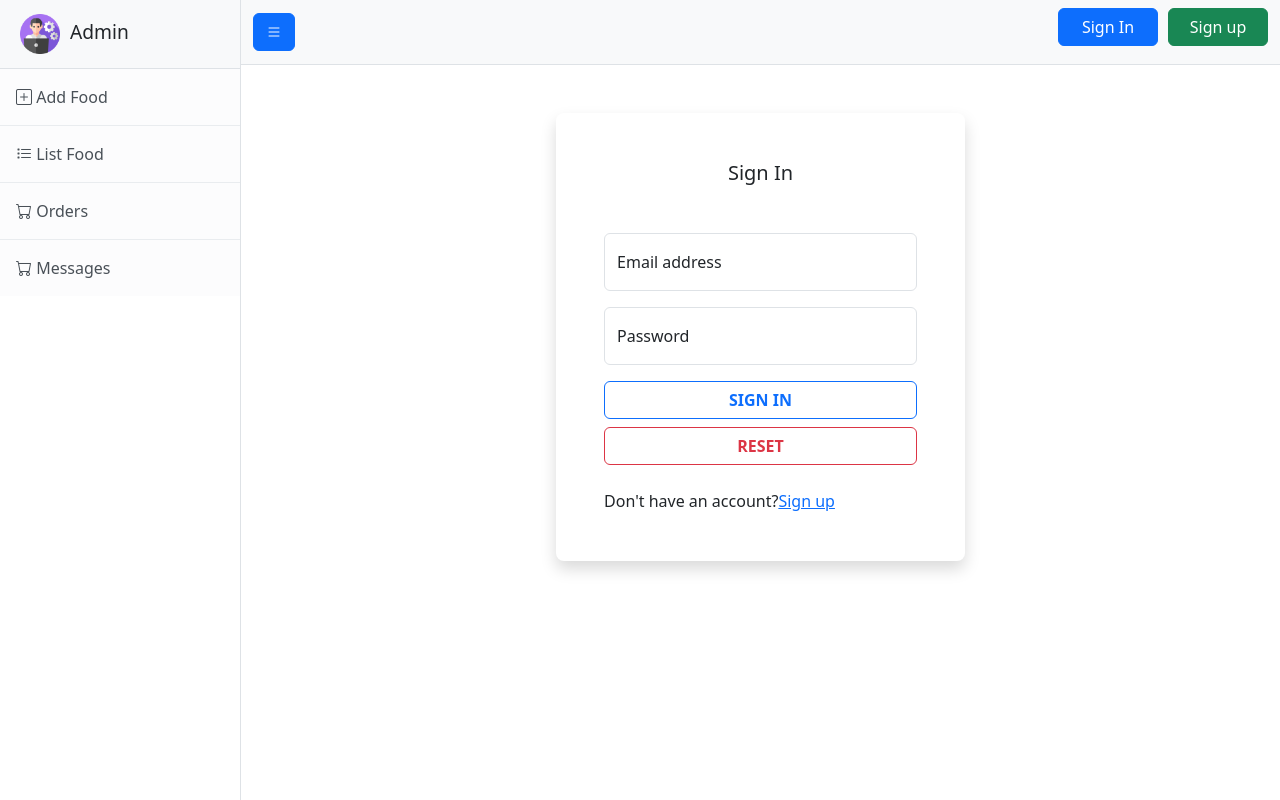
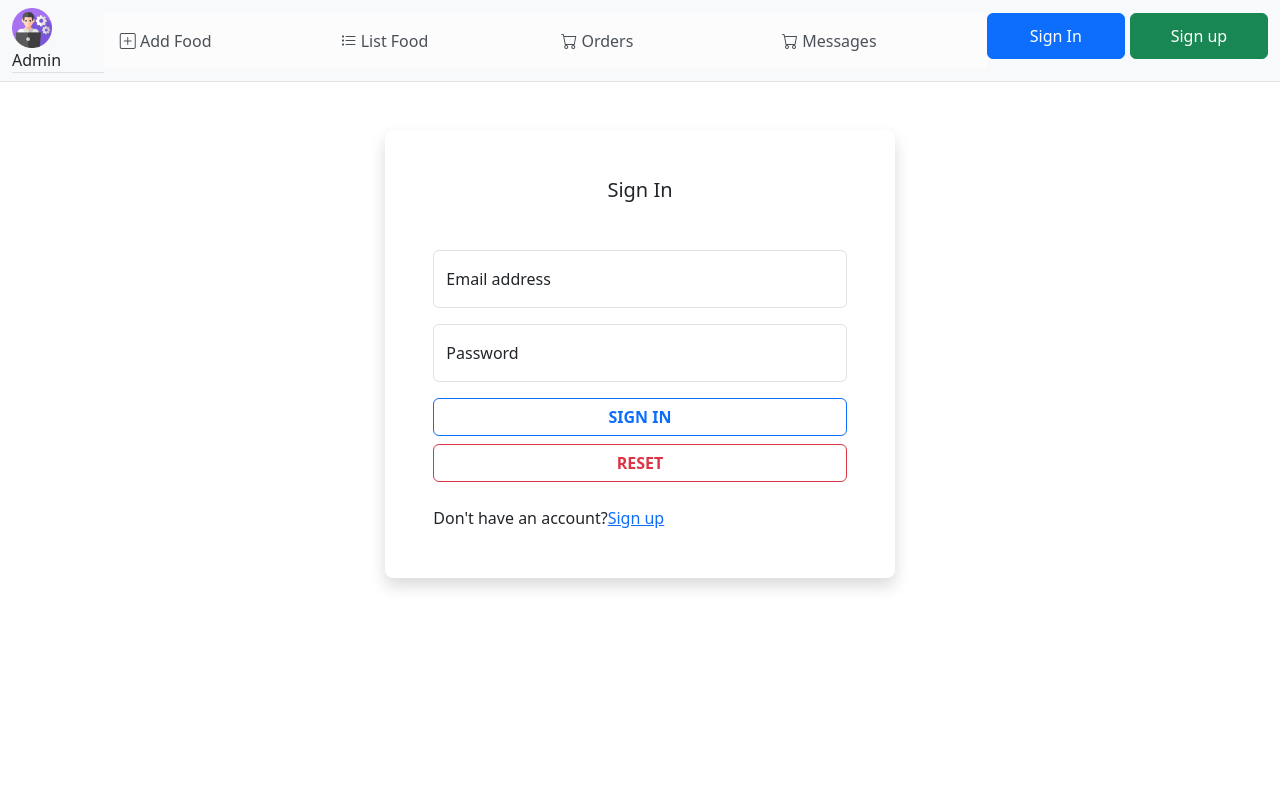
Before and after one commit to BaliaSahu/foodCourtAdmin-netlify, a React (Vite) app: page /login in a window 1280 px wide. Built offline with nearby package versions, Linux system fonts and the light colour scheme.

Commit message:
code changes

```diff
--- a/src/components/menubar/Menubar.jsx
+++ b/src/components/menubar/Menubar.jsx
@@ -1,15 +1,16 @@
 import React, { useContext } from 'react'
-import { useNavigate } from 'react-router-dom'
+import { Link, useNavigate } from 'react-router-dom'
 import { StoreContext } from '../../context/StoreContext';
+import logo from "../../assets/software-engineer.png"
 
-const Menubar = ({toggleSidebar}) => {
+const Menubar = ({ toggleSidebar }) => {
 
-    const {token,setToken,setOrders}=useContext(StoreContext);
+    const { token, setToken, setOrders } = useContext(StoreContext);
 
-    const navigate=useNavigate();
+    const navigate = useNavigate();
 
-    const logOut=()=>{
-        localStorage.setItem("token","")
+    const logOut = () => {
+        localStorage.setItem("token", "")
         setToken("");
         setOrders([]);
         navigate("/login")
@@ -18,15 +19,29 @@ const Menubar = ({toggleSidebar}) => {
     return (
         <nav className="navbar navbar-expand-lg navbar-light bg-light border-bottom">
             <div className="container-fluid">
-                <button className="btn btn-primary" id="sidebarToggle" onClick={toggleSidebar} ><i className="bi bi-list"></i></button>
+                <div className="sidebar-heading border-bottom bg-light">
+                    <img style={{ height: "40px", paddingRight: "10px" }} src={logo} alt="" />
+                    Admin</div>
                 <button className="navbar-toggler" type="button" data-bs-toggle="collapse" data-bs-target="#navbarSupportedContent" aria-controls="navbarSupportedContent" aria-expanded="false" aria-label="Toggle navigation"><span className="navbar-toggler-icon"></span></button>
-                <div className="collapse navbar-collapse" id="navbarSupportedContent">
-                    <ul className="navbar-nav ms-auto mt-2 mt-lg-0">
-                        {!token && <button onClick={()=>navigate("/login")} className='btn btn-primary' style={{width:"100px","marginBottom":"10px","marginRight":"10px"}}>Sign In</button>}
-                        {token && <button onClick={()=>logOut()} className='btn btn-danger' style={{width:"100px","marginBottom":"10px","marginRight":"10px"}} >Sign Out</button>}
-                        {!token && <button className='btn btn-success' style={{width:"100px","marginBottom":"10px"}} >Sign up</button>}
+                <div style={{ width: "100%" }} className="collapse navbar-collapse" id="navbarSupportedContent">
+                    <ul className="navbar-nav ms-auto mt-2 mt-lg-0" style={{ width: "100%" }}>
+
+                        <Link className="list-group-item list-group-item-action list-group-item-light p-3" to="/add">
+                            <i className="bi bi-plus-square"></i> Add Food</Link>
+
+                        <Link className="list-group-item list-group-item-action list-group-item-light p-3" to="/list">
+                            <i className="bi bi-list-task"></i> List Food</Link>
+                        <Link className="list-group-item list-group-item-action list-group-item-light p-3" to="/orders">
+                            <i className="bi bi-cart"></i> Orders</Link>
+                        <Link className="list-group-item list-group-item-action list-group-item-light p-3" to="/messages">
+                            <i className="bi bi-cart"></i> Messages</Link>
+                        {!token && <button onClick={() => navigate("/login")} className='btn btn-primary' style={{ width: "60%", "marginBottom": "10px", "marginRight": "5px" }}>Sign In</button>}
+                        {token && <button onClick={() => logOut()} className='btn btn-danger' style={{ width: "60%", "marginBottom": "10px", "marginRight": "10px" }} >Sign Out</button>}
+                        {!token && <button className='btn btn-success' style={{ width: "60%", "marginBottom": "10px" }} >Sign up</button>}
                     </ul>
+
                 </div>
+
             </div>
         </nav>
     )
--- a/src/components/sidebar/Sidebar.jsx
+++ b/src/components/sidebar/Sidebar.jsx
@@ -4,12 +4,13 @@ import logo from "../../assets/software-engineer.png"
 
 const Sidebar = ({ sidebarVisible }) => {
     return (
-        sidebarVisible && <div className="border-end bg-white" id="sidebar-wrapper">
-            <div className="sidebar-heading border-bottom bg-light">
-                <img style={{ height: "40px", paddingRight: "10px" }} src={logo} alt="" />
-                Admin</div>
+        <div className="" id="">
+            <div className="">
+                {/* <img style={{ height: "40px", paddingRight: "10px" }} src={logo} alt="" />
+                Admin */}
+            </div>
             <div className="list-group list-group-flush">
-                <Link className="list-group-item list-group-item-action list-group-item-light p-3" to="/add">
+                {/* <Link className="list-group-item list-group-item-action list-group-item-light p-3" to="/add">
                     <i className="bi bi-plus-square"></i> Add Food</Link>
 
                 <Link className="list-group-item list-group-item-action list-group-item-light p-3" to="/list">
@@ -17,7 +18,7 @@ const Sidebar = ({ sidebarVisible }) => {
                 <Link className="list-group-item list-group-item-action list-group-item-light p-3" to="/orders">
                     <i className="bi bi-cart"></i> Orders</Link>
                 <Link className="list-group-item list-group-item-action list-group-item-light p-3" to="/messages">
-                    <i className="bi bi-cart"></i> Messages</Link>
+                    <i className="bi bi-cart"></i> Messages</Link> */}
             </div>
         </div>
     )
```
